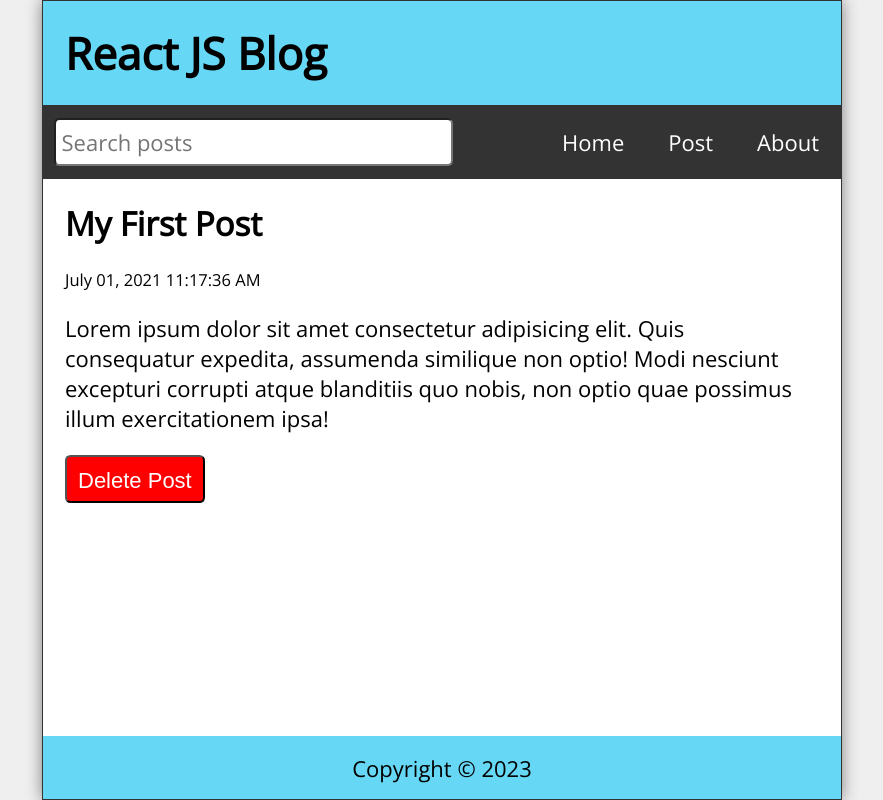
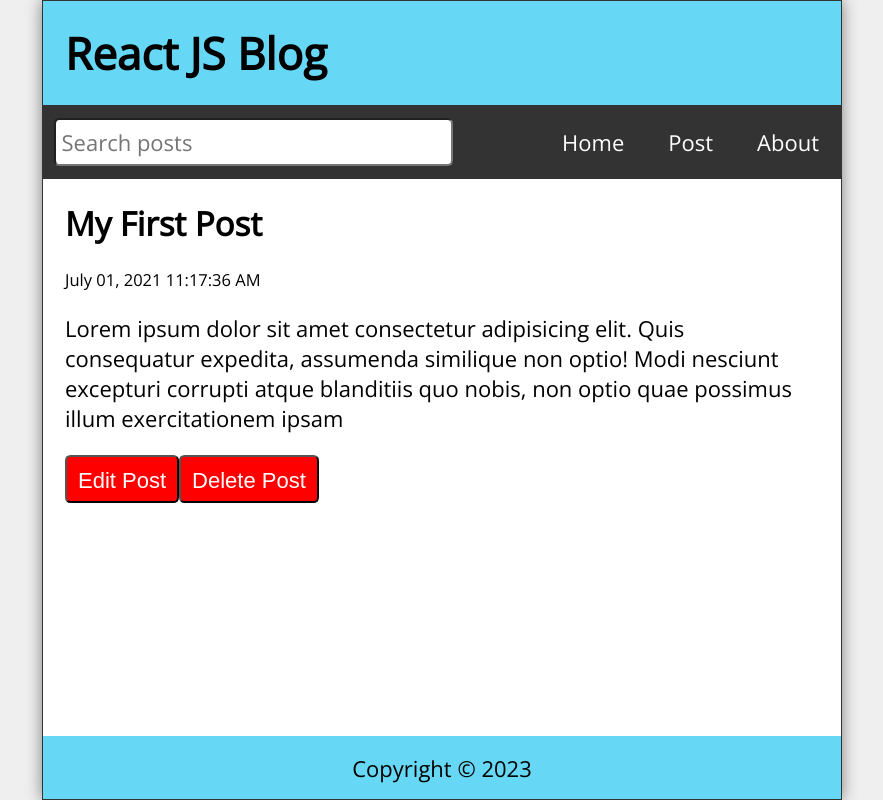
Before and after one commit to Sarlin-7757/BlogReact, a React (Create React App) app: page /post/1 in a window 1280 px wide. Shown: the whole page, without its empty margins (198-1081 px from the left). Built offline with nearby package versions, Linux system fonts and the light colour scheme; data requests are answered from the project's data file.

Commit message:
added the edit post option for the posts.

```diff
--- /dev/null
+++ b/data/db.json
@@ -0,0 +1,28 @@
+{
+  "posts": [
+    {
+      "id": 1,
+      "title": "My First Post",
+      "datetime": "July 01, 2021 11:17:36 AM",
+      "body": "Lorem ipsum dolor sit amet consectetur adipisicing elit. Quis consequatur expedita, assumenda similique non optio! Modi nesciunt excepturi corrupti atque blanditiis quo nobis, non optio quae possimus illum exercitationem ipsam"
+    },
+    {
+      "id": 2,
+      "title": "My 2nd Post",
+      "datetime": "March 25, 2023 5:34:08 PM",
+      "body": "Lorem ipsum dolor sit amet consectetur adipisicing elit. Quis consequatur expedita, assumenda similique non optio! Modi nesciunt excepturi corrupti atque blanditiis quo nobis, non optio quae possimus illum exercitationem ipsa!"
+    },
+    {
+      "id": 3,
+      "title": "My 3rd Post",
+      "datetime": "July 01, 2021 11:17:36 AM",
+      "body": "Saransh Lorem ipsum dolor sit amet consectetur adipisicing elit. Quis consequatur expedita, assumenda similique non optio! Modi nesciunt excepturi corrupti atque blanditiis quo nobis, non optio quae possimus illum exercitationem ipsa!"
+    },
+    {
+      "id": 4,
+      "title": "My Fourth Post",
+      "datetime": "July 01, 2021 11:17:36 AM",
+      "body": "Lorem ipsum dolor sit amet consectetur adipisicing elit. Quis consequatur expedita, assumenda similique non optio! Modi nesciunt excepturi corrupti atque blanditiis quo nobis, non optio quae possimus illum exercitationem ipsa!"
+    }
+  ]
+}
--- a/package.json
+++ b/package.json
@@ -6,6 +6,7 @@
     "@testing-library/jest-dom": "^5.16.5",
     "@testing-library/react": "^13.4.0",
     "@testing-library/user-event": "^13.5.0",
+    "axios": "^1.3.4",
     "date-fns": "^2.29.3",
     "react": "^18.2.0",
     "react-dom": "^18.2.0",
--- a/src/About.jsx
+++ b/src/About.jsx
@@ -6,7 +6,6 @@
       <h2>About</h2>
       <p style={{marginTop: '1rem'}}>This blog app is a project in the Learn React tutorial</p>
     </main>
-
   )
 }
 
--- a/src/App.js
+++ b/src/App.js
@@ -6,42 +6,41 @@
 import PostPage from './PostPage';
 import About from './About';
 import Missing from './Missing';
+import EditPost from './EditPost';
 import {Route , Routes , useNavigate } from 'react-router-dom';
 import {useState , useEffect } from 'react';
 import {format} from 'date-fns';
+import api from './api/posts';
 
 const App = () =>{
-  const [posts , setPosts] = useState([
-    {
-      id: 1,
-      title: "My First Post",
-      datetime: "July 01, 2021 11:17:36 AM",
-      body: "Lorem ipsum dolor sit amet consectetur adipisicing elit. Quis consequatur expedita, assumenda similique non optio! Modi nesciunt excepturi corrupti atque blanditiis quo nobis, non optio quae possimus illum exercitationem ipsa!"
-    },
-    {
-      id: 2,
-      title: "My 2nd Post",
-      datetime: "July 01, 2021 11:17:36 AM",
-      body: "Lorem ipsum dolor sit amet consectetur adipisicing elit. Quis consequatur expedita, assumenda similique non optio! Modi nesciunt excepturi corrupti atque blanditiis quo nobis, non optio quae possimus illum exercitationem ipsa!"
-    },
-    {
-      id: 3,
-      title: "My 3rd Post",
-      datetime: "July 01, 2021 11:17:36 AM",
-      body: "Saransh Lorem ipsum dolor sit amet consectetur adipisicing elit. Quis consequatur expedita, assumenda similique non optio! Modi nesciunt excepturi corrupti atque blanditiis quo nobis, non optio quae possimus illum exercitationem ipsa!"
-    },
-    {
-      id: 4,
-      title: "My Fourth Post",
-      datetime: "July 01, 2021 11:17:36 AM",
-      body: "Lorem ipsum dolor sit amet consectetur adipisicing elit. Quis consequatur expedita, assumenda similique non optio! Modi nesciunt excepturi corrupti atque blanditiis quo nobis, non optio quae possimus illum exercitationem ipsa!"
-    }
-  ]);
+  const [posts , setPosts] = useState([]);
   const [search , setSearch] = useState('');
   const [searchResults ,setSearchResults] = useState([]);
   const [postTitle , setPostTitle] = useState([]);
   const [postBody , setPostBody] = useState('');
+  const [editTitle , setEditTitle] = useState([]);
+  const [editBody , setEditBody] = useState('');
   const navigate  = useNavigate();
+
+  useEffect(() =>{
+    const fetchPosts = async () =>{
+      try{
+        const response = await api.get('/posts'); // NOTE: api is the instance of axios
+        setPosts(response.data);
+      }catch(err){
+        if(err.response){
+           // NOT IN THE 200 RESPONSE RANGE
+          console.log(err.response.data);
+          console.log(err.response.status);
+          console.log(err.response.headers);
+        }else{
+          console.log(`Error: ${err.message}`);
+        }
+      }
+    }
+
+    fetchPosts();
+  },[])
 
   useEffect(() => {
     const filteredResults = posts.filter(post =>
@@ -51,29 +50,47 @@
     setSearchResults(filteredResults.reverse());
   },[posts , search])
 
-  const handleSubmit = (e)=>{
+  const handleSubmit = async (e)=>{
     e.preventDefault();
     const id = posts.length ? posts[posts.length - 1 ].id + 1
     : 1;
     const datetime = format(new Date() , 'MMMM dd, yyyy pp');
-    const newPost = {
-      id,
-      title: postTitle,
-      datetime,
-      body:postBody
-    };
-    const allPosts = [...posts , newPost];
+    const newPost = {id, title:postTitle, datetime, body:postBody};
+    try{
+      const response = await api.post('/posts' , newPost);
+      const allPosts = [...posts , response.data];
       setPosts(allPosts);
       setPostTitle('');
       setPostBody('');
       navigate('/');
+    }catch(err){
+      console.log(`Error: ${err.message}`);
+    }
   }
 
+const handleUpdate = async (id) =>{
+  const datetime = format(new Date() , 'MMMM dd, yyyy pp');
+  const updatedPost = {id, title:editTitle, datetime, body:editBody};
+  try{
+    const response = await api.put(`/posts/${id}`, updatedPost);
+    setPosts(posts.map(post => post.id === id ? {...response.data}: post ))
+    setEditTitle('');
+    setEditBody('');
+    navigate('/');
+  }catch(err){
+    console.log(`Error: ${err.message}`);
+  }
+}
 
-  const handleDelete = (id) =>{
+  const handleDelete = async (id) =>{
+    try{
+      await api.delete(`/posts/${id}`)
       const postsList = posts.filter(post => post.id!== id);
       setPosts(postsList);
       navigate('/');
+    }catch(err){
+      console.log(`Error: ${err.message}`);
+    }
   }
 
   return(
@@ -95,6 +112,14 @@
           postBody = {postBody}
           setPostBody = {setPostBody}
          />}/>
+         <Route path='edit/:id' element={<EditPost
+          posts={posts}
+          handleUpdate = {handleUpdate}
+          editTitle  = {editTitle}
+          setEditTitle  = {setEditTitle}
+          editBody = {editBody}
+          setEditBody = {setEditBody}
+         />}/>
         <Route path='post/:id' element={ <PostPage
           posts={posts}
           handleDelete = {handleDelete}
--- /dev/null
+++ b/src/EditPost.jsx
@@ -0,0 +1,50 @@
+import React from 'react'
+import { useEffect } from 'react'
+import { useParams , Link} from 'react-router-dom'
+
+const EditPost = ({posts ,handleUpdate , setEditBody , setEditTitle , editTitle , editBody}) => {
+    const {id} = useParams();
+    const post = posts.find(post => (post.id).toString() === id);
+
+    useEffect(()=>{
+        if(post){
+            setEditTitle(post.title);
+            setEditBody(post.body);
+        }
+    },[post , setEditTitle , setEditBody])
+
+  return (
+    <main  className='NewPost'>
+    {editTitle &&
+        <>
+            <h2>Edit Post</h2>
+            <form className='newPostForm'
+                onSubmit={(e)=>e.preventDefault()}>
+                <label htmlFor='postTitle'>Title:</label>
+                <input
+                        id='postTitle'
+                        type= 'text'
+                        required
+                        value={editTitle}
+                        onChange = {(e)=> setEditTitle(e.target.value)}/>
+                    <label htmlFor='postBody'>Post</label>
+                    <textarea
+                        id='postBody'
+                        required
+                        value={editBody}
+                        onChange={(e)=> setEditBody(e.target.value)}></textarea>
+                    <button type='submit' onClick={() => handleUpdate(post.id)}>Submit</button>
+            </form>
+        </>
+       }
+       {!editTitle} &&
+                <>
+                    <h2>Post not Found</h2>
+                    <p>Well that's disappointing</p>
+                    <p><Link to="/">Visit our Homepage</Link></p>
+                </>
+    </main>
+  )
+}
+
+export default EditPost
--- a/src/PostPage.jsx
+++ b/src/PostPage.jsx
@@ -12,7 +12,8 @@
             <h2>{post.title}</h2>
             <p className='postDate'>{post.datetime}</p>
             <p className="postBody">{post.body}</p>
-            <button onClick={() => handleDelete(post.id)}>Delete Post
+            <Link to={`/edit/${post.id}`}><button className='editButton'>Edit Post</button></Link>
+            <button className='deleteButton'  onClick={() => handleDelete(post.id)}>Delete Post
             </button>
           </>
         }
--- /dev/null
+++ b/src/api/posts.js
@@ -0,0 +1,5 @@
+import axios from "axios";
+
+export default axios.create({
+    baseURL:"http://localhost:3500"
+});
--- a/src/index.js
+++ b/src/index.js
@@ -6,7 +6,6 @@
 
 const root = ReactDOM.createRoot(document.getElementById('root'));
 root.render(
-
   <Router>
     <App />
   </Router>
```
Also changed, not shown: 1 other file (tests, documents, lock files or other folders). Lines whose indentation alone changed are shown as unchanged.
